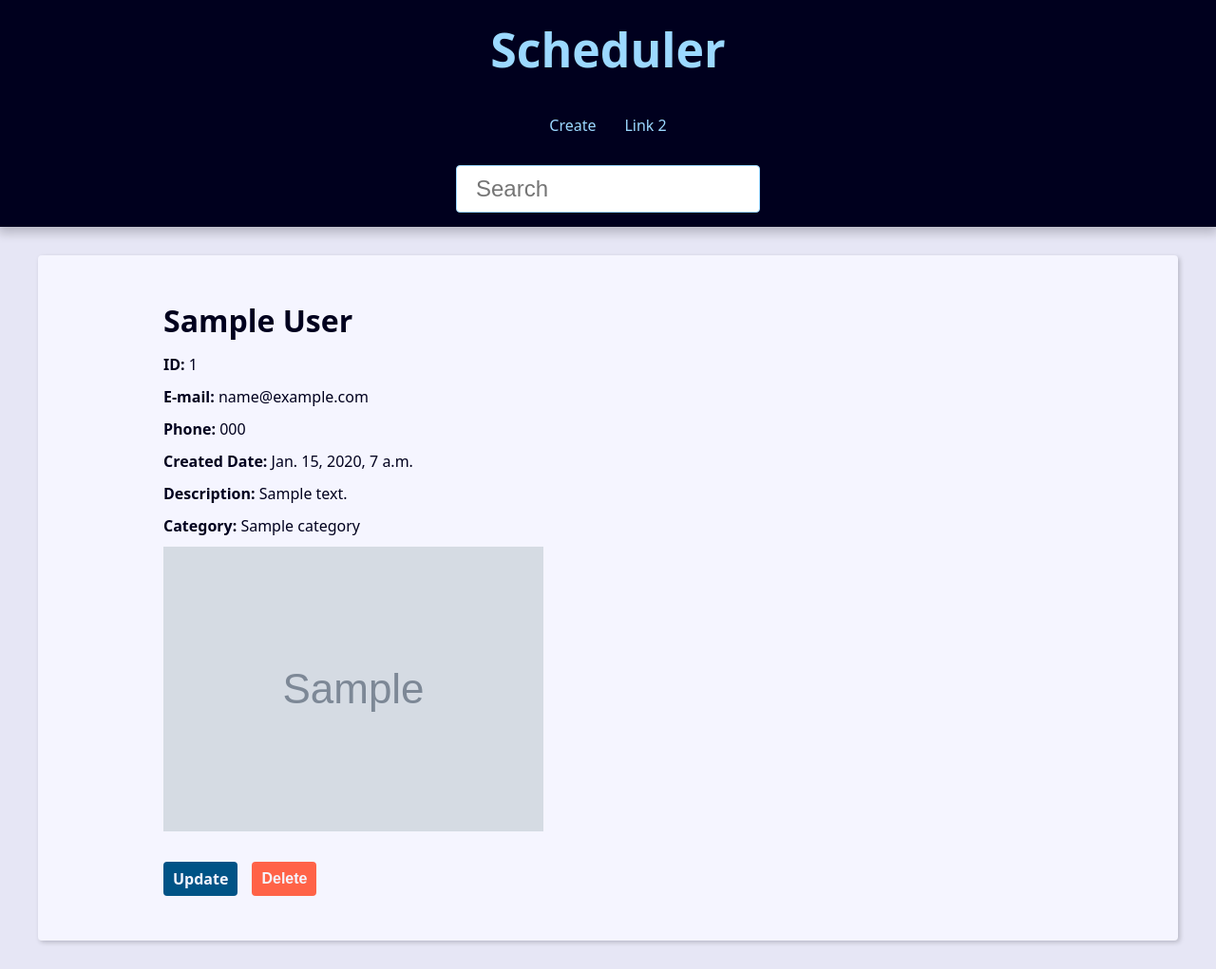
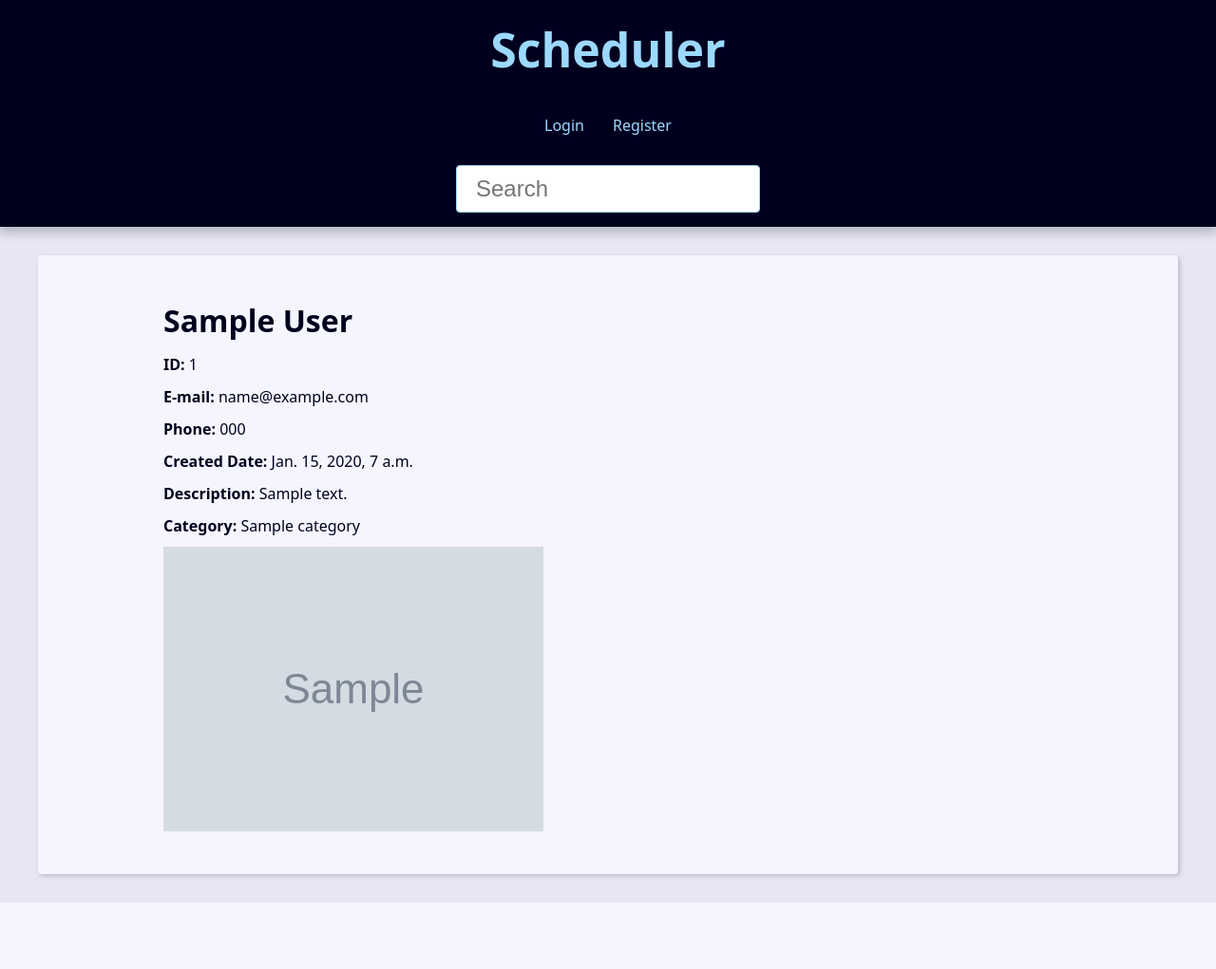
Before and after one commit to Ramonrocha1989/SchedularDjango, a Django app: page /contact/1/ in a window 1280 px wide. Shown: the whole page at 95% size. After the commit the page ends 951 px from the top, so only its background shows below. Run offline with Django 5.2, Linux system fonts and the light colour scheme; tables that the repository leaves empty hold one stand-in row (values such as "Sample post"); grey boxes marked "Sample" are stand-in pictures.

Commit message:
feat: permissions login

```diff
--- a/base_templates/global/partials/_header.html
+++ b/base_templates/global/partials/_header.html
@@ -8,16 +8,24 @@
 
     <nav class="menu">
       <ul class="menu-list">
+        {% if user.is_authenticated %}
         <li class="menu-item">
-          <a href="{% url 'contact:create' %}" class="menu-link">
-            Create
-          </a>
+          <a href="{% url 'contact:create' %}" class="menu-link">Create</a>
         </li>
         <li class="menu-item">
-          <a href="" class="menu-link">
-            Link 2
-          </a>
+          <a href="{% url 'contact:user_update' %}" class="menu-link">Profile</a>
         </li>
+        <li class="menu-item">
+          <a href="{% url 'contact:logout' %}" class="menu-link">Logout</a>
+        </li>
+      {% else %}
+        <li class="menu-item">
+          <a href="{% url 'contact:login' %}" class="menu-link">Login</a>
+        </li>
+        <li class="menu-item">
+          <a href="{% url 'contact:register' %}" class="menu-link">Register</a>
+        </li>
+      {% endif %}
       </ul>
     </nav>
 
--- a/contact/forms.py
+++ b/contact/forms.py
@@ -13,7 +13,8 @@ class ContactForm(forms.ModelForm):
             attrs={
                 'accept': 'image/*',
             }
-        )
+        ),
+        required=False
     )
 
     class Meta:
--- a/contact/templates/contact/contact.html
+++ b/contact/templates/contact/contact.html
@@ -19,17 +19,19 @@
     </p>
     {% endif %}
 
+    {% if user == contact.owner %}
       <div class="contact-links">
         <a class="btn btn-link" href="{% url 'contact:update' contact.id %}">Update</a>
         <form action="{% url 'contact:delete' contact.id %}" method="POST">
           {% csrf_token %}
           {% if confirmation == 'no' %}
             <input type="hidden" name="confirmation" value="yes">
-          <button class="btn btn-link btn-delete" type="submit">Confirma?</button>
+            <button class="btn btn-link btn-delete" type="submit">Confirm?</button>
           {% else %}
             <button class="btn btn-link btn-delete" type="submit">Delete</button>
           {% endif %}
         </form>
       </div>
+    {% endif %}
   </div>
 {% endblock content %}
--- a/contact/views/user_forms.py
+++ b/contact/views/user_forms.py
@@ -1,9 +1,10 @@
 from django.shortcuts import render
-from contact.forms import RegisterForm, RegisterUpdateForm
 from django.contrib import auth, messages
 from django.shortcuts import redirect, render
 from django.contrib.auth.forms import AuthenticationForm
+from django.contrib.auth.decorators import login_required
 
+from contact.forms import RegisterForm, RegisterUpdateForm
 
 def register(request):
     form = RegisterForm()
@@ -24,6 +25,7 @@ def register(request):
         }
     )
 
+@login_required(login_url='contact:login')
 def user_update(request):
     form = RegisterUpdateForm(instance=request.user)
     if request.method != 'POST':
@@ -70,6 +72,7 @@ def login_view(request):
         }
     )
 
+@login_required(login_url='contact:login')
 def logout_view(request):
     auth.logout(request)
     return redirect('contact:login')
```
Also changed, not shown: contact/views/contact_forms.py (+9 -5 lines). Lines whose indentation alone changed are shown as unchanged.
